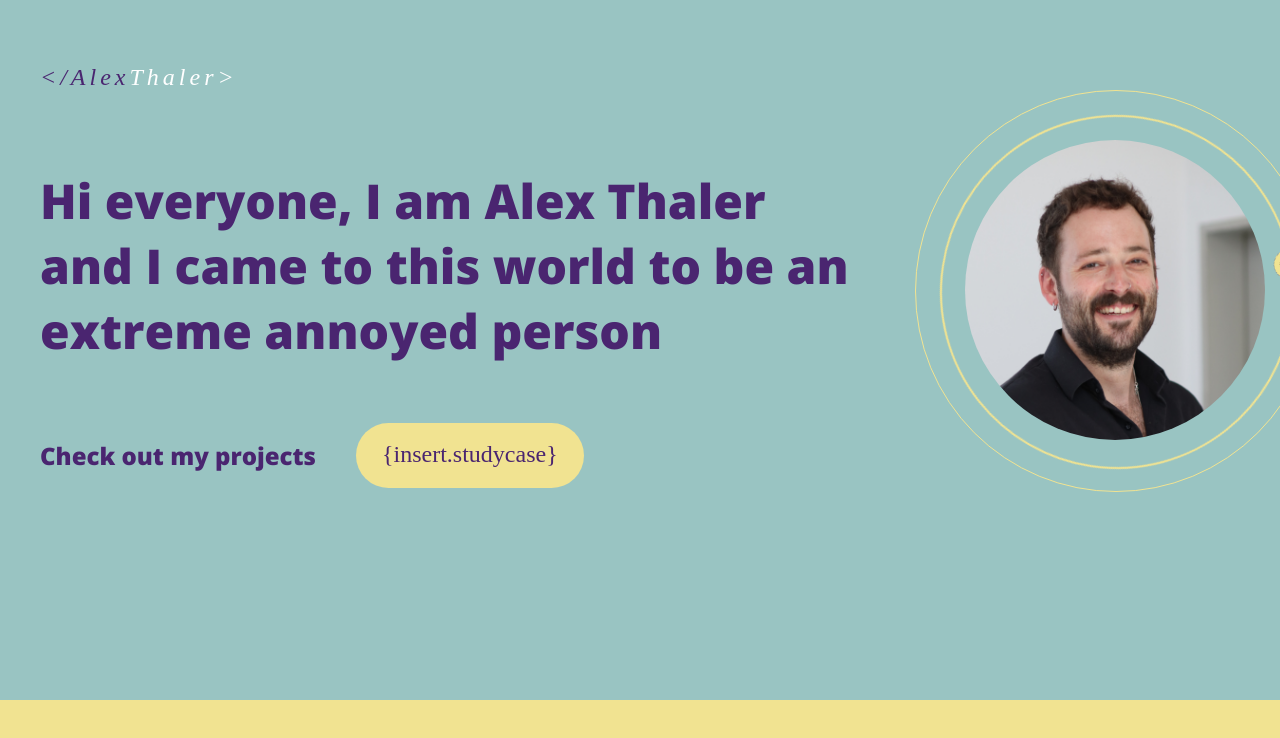
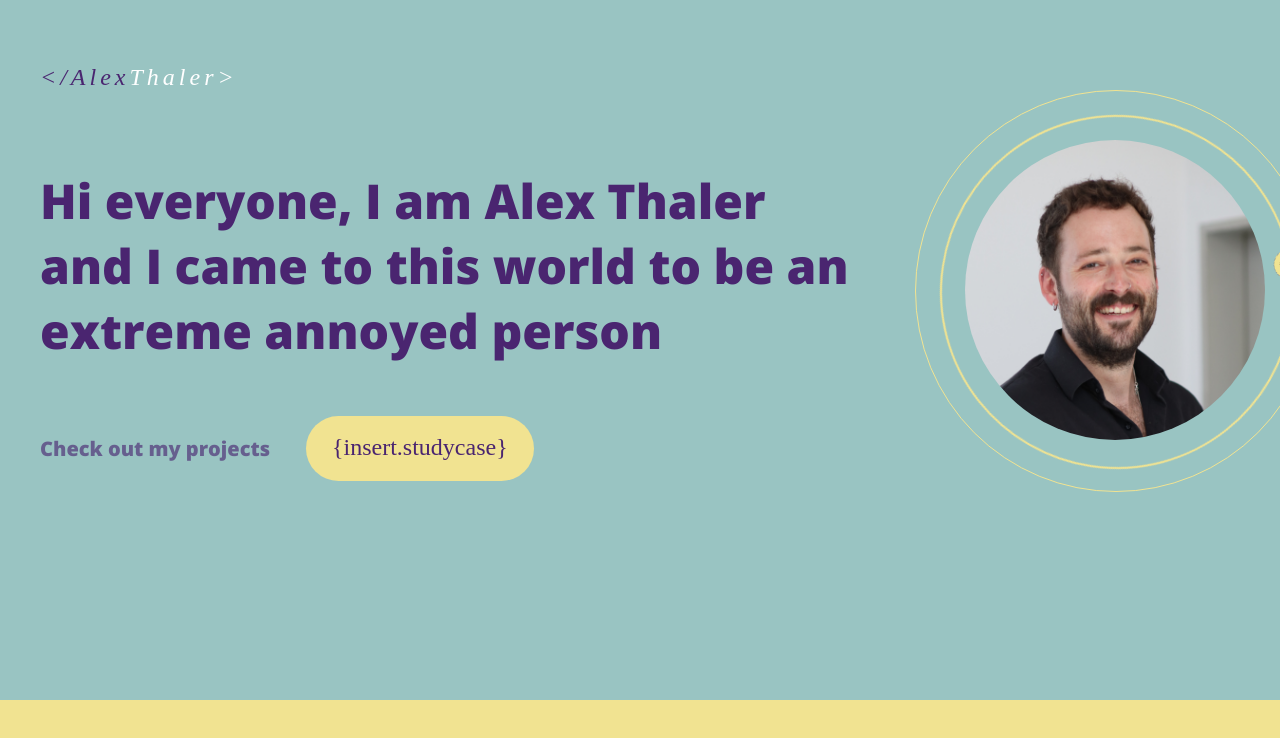
Before and after one commit to AlexThal/my-portfolio, a plain HTML site: page index.html in a window 1280 px wide. Drawn offline with nearby package versions, Linux system fonts and the light colour scheme.

Commit message:
fixed margins

```diff
--- a/style.css
+++ b/style.css
@@ -17,7 +17,7 @@ h1{
 
 .card-one {
   height: 620px;
-  background: #99C4C2;;
+  background: #99C4C2;
   padding: 40px;
 }
 .name{
@@ -33,9 +33,9 @@ h1{
   align-items: center;
 }
 .input-card-one p{
-  color: #4A2570;
-  font-size: 24px;
-  margin-right: 40px;
+  color: #4a2570a3;
+  font-size: 20px;
+  margin-right: 36px;
 }
 #button-one {
   color: #4A2570;
@@ -55,21 +55,12 @@ h1{
   align-items: center;
 }
 .hero {
-  /* flex: 2 0px; */
-  /* flex-grow: 2; */
   width: 900px;
   margin-right: 70px;
 }
 .avatar{
   border-radius: 50%;
 }
-/* .hero-image{
-  width: 300px;
-  margin-left: 48px;
-} */
-/* .hero-image img{
-  width: 400px;
-} */
 
 .card-two {
   display: flex;
```
Also changed, not shown: index.html (line endings or trailing spaces).
